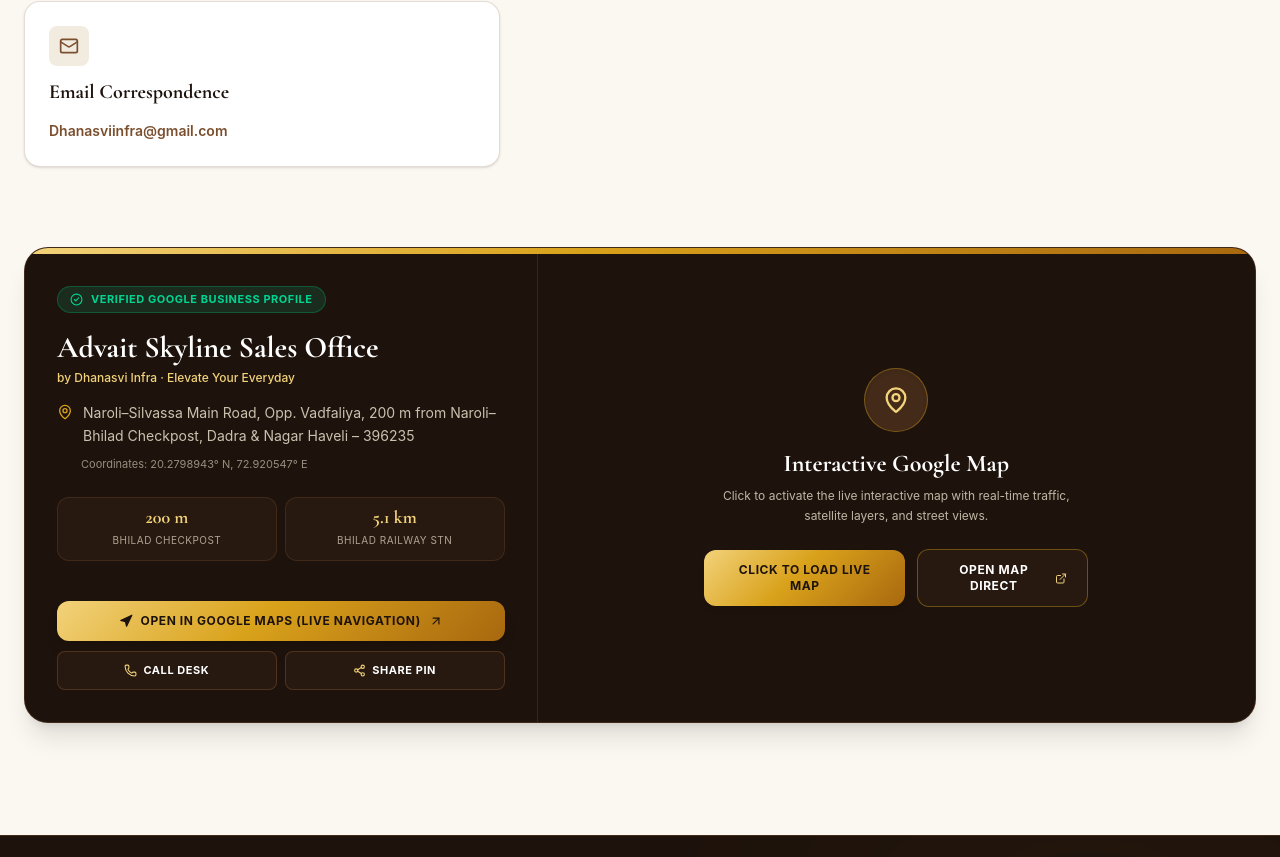
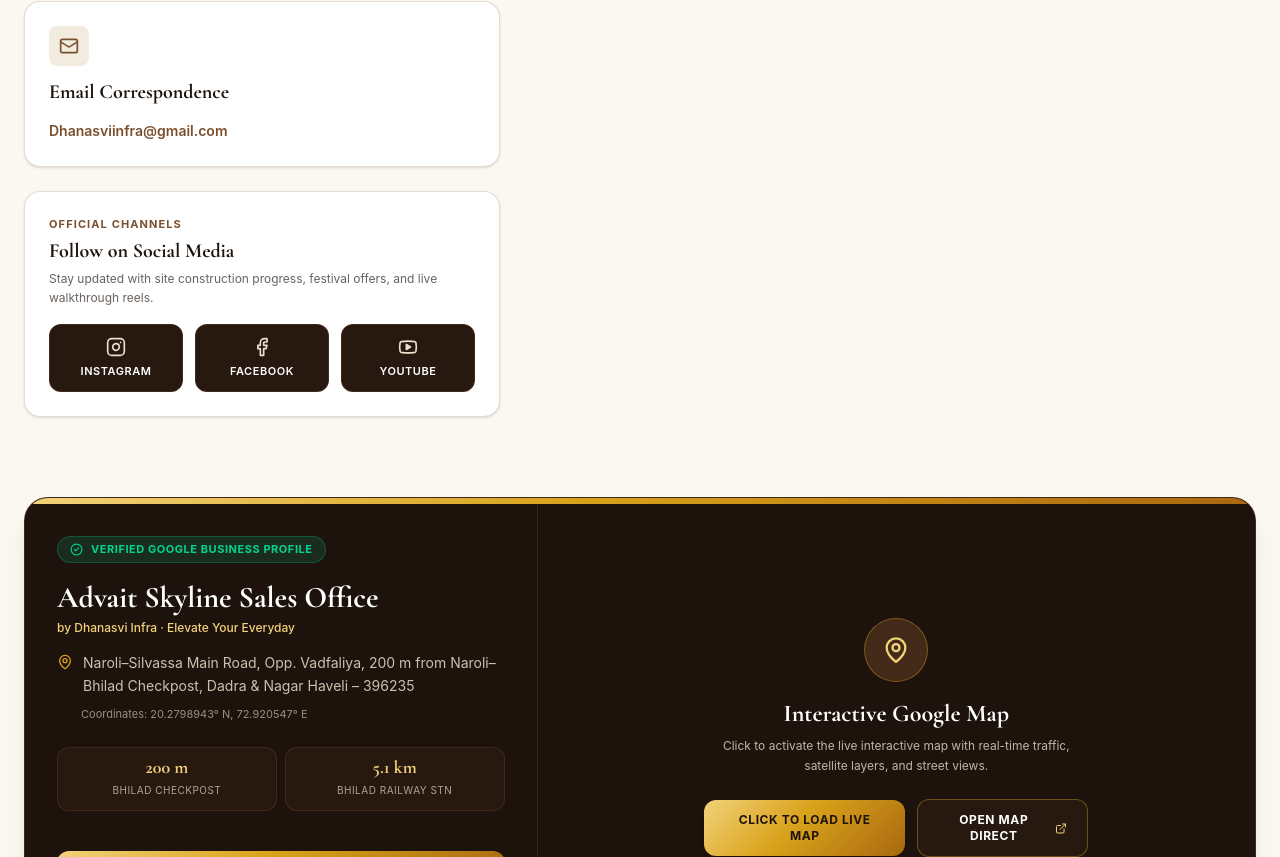
Before and after one commit to bhagyeshkadiya2-lab/advait-skyline, a Next.js app: page /en/contact in a window 1280 px wide. Shown: the part 1343-2200 px from the top of the page. Built offline with nearby package versions, Linux system fonts and the light colour scheme.

Commit message:
feat(branding-seo): integrate official Instagram, Facebook, and YouTube channels across UI, TopBar, Footer, Contact page, and Schema sameAs

```diff
--- a/app/[locale]/contact/page.tsx
+++ b/app/[locale]/contact/page.tsx
@@ -7,6 +7,7 @@ import { createPageMetadata } from '@/lib/seo';
 import JsonLd from '@/components/seo/JsonLd';
 import LeadForm from '@/components/lead/LeadForm';
 import GoogleMapsEmbed from '@/components/sections/GoogleMapsEmbed';
+import SocialLinks from '@/components/ui/SocialLinks';
 import { buildWhatsAppLink } from '@/lib/tracking';
 
 export async function generateMetadata({
@@ -142,6 +143,21 @@ export default async function ContactPage({
                 {PROJECT_DATA.contact.email}
               </a>
             </div>
+
+            <div className="p-6 rounded-2xl border border-[#7B4F2E]/20 bg-white shadow-sm space-y-4">
+              <div className="space-y-1">
+                <span className="text-[11px] font-sans uppercase tracking-widest text-[#7B4F2E] font-bold block">
+                  Official Channels
+                </span>
+                <h3 className="font-display text-xl font-bold text-[#1E130C]">
+                  Follow on Social Media
+                </h3>
+                <p className="text-xs text-[#2A1F18]/70 font-sans leading-relaxed">
+                  Stay updated with site construction progress, festival offers, and live walkthrough reels.
+                </p>
+              </div>
+              <SocialLinks variant="card" />
+            </div>
           </div>
 
           {/* Right Lead Form */}
--- a/components/layout/Footer.tsx
+++ b/components/layout/Footer.tsx
@@ -7,6 +7,7 @@ import { useTranslations } from 'next-intl';
 import { Link } from '@/i18n/routing';
 import { PROJECT_DATA } from '@/lib/project-data';
 import { pushDataLayerEvent } from '@/lib/tracking';
+import SocialLinks from '@/components/ui/SocialLinks';
 
 export default function Footer() {
   const t = useTranslations('footer');
@@ -166,6 +167,12 @@ export default function Footer() {
                   {PROJECT_DATA.contact.email}
                 </a>
               </p>
+              <div className="pt-2">
+                <span className="block text-[#EADFCB]/50 uppercase text-[10px] tracking-wider font-semibold mb-2">
+                  Official Social Channels
+                </span>
+                <SocialLinks variant="footer" />
+              </div>
             </div>
           </div>
 
--- a/components/layout/Header.tsx
+++ b/components/layout/Header.tsx
@@ -23,6 +23,7 @@ import {
 import { useTranslations } from 'next-intl';
 import { Link, usePathname } from '@/i18n/routing';
 import LanguageSwitcher from './LanguageSwitcher';
+import SocialLinks from '@/components/ui/SocialLinks';
 import { PROJECT_DATA } from '@/lib/project-data';
 import { pushDataLayerEvent, buildWhatsAppLink } from '@/lib/tracking';
 
@@ -669,6 +670,11 @@ export default function Header() {
               <LanguageSwitcher />
             </div>
 
+            <div className="flex items-center justify-between py-2 border-y border-[#7B4F2E]/30">
+              <span className="text-xs text-[#EADFCB]/70 font-sans">Follow Us:</span>
+              <SocialLinks variant="topbar" />
+            </div>
+
             <div className="grid grid-cols-2 gap-3">
               <a
                 href={`tel:${PROJECT_DATA.contact.primaryCallNumber}`}
--- a/components/layout/TopBar.tsx
+++ b/components/layout/TopBar.tsx
@@ -4,6 +4,7 @@ import React, { useEffect, useState } from 'react';
 import { Phone, ShieldCheck } from 'lucide-react';
 import { useTranslations } from 'next-intl';
 import LanguageSwitcher from './LanguageSwitcher';
+import SocialLinks from '@/components/ui/SocialLinks';
 import { PROJECT_DATA } from '@/lib/project-data';
 import { pushDataLayerEvent } from '@/lib/tracking';
 
@@ -38,6 +39,7 @@ export default function TopBar() {
 
         {/* Right: Language switcher & phone call */}
         <div className="flex items-center gap-4 shrink-0">
+          <SocialLinks variant="topbar" className="hidden md:flex" />
           <LanguageSwitcher />
 
           <a
--- /dev/null
+++ b/components/ui/SocialLinks.tsx
@@ -0,0 +1,168 @@
+'use client';
+
+import React from 'react';
+import { PROJECT_DATA } from '@/lib/project-data';
+import { pushDataLayerEvent } from '@/lib/tracking';
+
+export function InstagramIcon({ className = '', size = 16 }: { className?: string; size?: number }) {
+  return (
+    <svg
+      width={size}
+      height={size}
+      viewBox="0 0 24 24"
+      fill="none"
+      stroke="currentColor"
+      strokeWidth="2"
+      strokeLinecap="round"
+      strokeLinejoin="round"
+      className={className}
+    >
+      <rect width="20" height="20" x="2" y="2" rx="5" ry="5" />
+      <path d="M16 11.37A4 4 0 1 1 12.63 8 4 4 0 0 1 16 11.37z" />
+      <line x1="17.5" x2="17.51" y1="6.5" y2="6.5" />
+    </svg>
+  );
+}
+
+export function FacebookIcon({ className = '', size = 16 }: { className?: string; size?: number }) {
+  return (
+    <svg
+      width={size}
+      height={size}
+      viewBox="0 0 24 24"
+      fill="none"
+      stroke="currentColor"
+      strokeWidth="2"
+      strokeLinecap="round"
+      strokeLinejoin="round"
+      className={className}
+    >
+      <path d="M18 2h-3a5 5 0 0 0-5 5v3H7v4h3v8h4v-8h3l1-4h-4V7a1 1 0 0 1 1-1h3z" />
+    </svg>
+  );
+}
+
+export function YoutubeIcon({ className = '', size = 16 }: { className?: string; size?: number }) {
+  return (
+    <svg
+      width={size}
+      height={size}
+      viewBox="0 0 24 24"
+      fill="none"
+      stroke="currentColor"
+      strokeWidth="2"
+      strokeLinecap="round"
+      strokeLinejoin="round"
+      className={className}
+    >
+      <path d="M2.5 17a24.12 24.12 0 0 1 0-10 2 2 0 0 1 1.4-1.4 49.56 49.56 0 0 1 16.2 0A2 2 0 0 1 21.5 7a24.12 24.12 0 0 1 0 10 2 2 0 0 1-1.4 1.4 49.55 49.55 0 0 1-16.2 0A2 2 0 0 1 2.5 17" />
+      <polygon points="10 15 15 12 10 9 10 15" fill="currentColor" />
+    </svg>
+  );
+}
+
+export interface SocialLinksProps {
+  className?: string;
+  iconSize?: number;
+  variant?: 'footer' | 'topbar' | 'card';
+}
+
+export default function SocialLinks({
+  className = '',
+  iconSize = 16,
+  variant = 'footer',
+}: SocialLinksProps) {
+  const socials = [
+    {
+      name: 'Instagram',
+      url: PROJECT_DATA.contact.social.instagram,
+      icon: InstagramIcon,
+      hoverClass: 'hover:text-[#E1306C] hover:border-[#E1306C]/50 hover:bg-[#E1306C]/10',
+      label: 'Follow Advait Skyline on Instagram',
+    },
+    {
+      name: 'Facebook',
+      url: PROJECT_DATA.contact.social.facebook,
+      icon: FacebookIcon,
+      hoverClass: 'hover:text-[#1877F2] hover:border-[#1877F2]/50 hover:bg-[#1877F2]/10',
+      label: 'Connect with Advait Skyline on Facebook',
+    },
+    {
+      name: 'YouTube',
+      url: PROJECT_DATA.contact.social.youtube,
+      icon: YoutubeIcon,
+      hoverClass: 'hover:text-[#FF0000] hover:border-[#FF0000]/50 hover:bg-[#FF0000]/10',
+      label: 'Watch 3D Walkthroughs on YouTube',
+    },
+  ];
+
+  if (variant === 'topbar') {
+    return (
+      <div className={`flex items-center gap-2 ${className}`}>
+        {socials.map((item) => {
+          const Icon = item.icon;
+          return (
+            <a
+              key={item.name}
+              href={item.url}
+              target="_blank"
+              rel="noopener noreferrer"
+              aria-label={item.label}
+              onClick={() => pushDataLayerEvent('social_click', { platform: item.name.toLowerCase(), location: 'topbar' })}
+              className="p-1 rounded text-[#EADFCB]/70 hover:text-[#F2D27A] transition-colors"
+            >
+              <Icon size={13} />
+            </a>
+          );
+        })}
+      </div>
+    );
+  }
+
+  if (variant === 'card') {
+    return (
+      <div className={`grid grid-cols-3 gap-3 ${className}`}>
+        {socials.map((item) => {
+          const Icon = item.icon;
+          return (
+            <a
+              key={item.name}
+              href={item.url}
+              target="_blank"
+              rel="noopener noreferrer"
+              aria-label={item.label}
+              onClick={() => pushDataLayerEvent('social_click', { platform: item.name.toLowerCase(), location: 'contact_card' })}
+              className={`p-3 rounded-xl border border-[#7B4F2E]/30 bg-[#271910] text-[#EADFCB] flex flex-col items-center justify-center gap-1.5 transition-all duration-300 group ${item.hoverClass}`}
+            >
+              <Icon size={20} className="transition-transform group-hover:scale-110" />
+              <span className="text-[11px] font-sans font-semibold tracking-wider uppercase text-white">
+                {item.name}
+              </span>
+            </a>
+          );
+        })}
+      </div>
+    );
+  }
+
+  return (
+    <div className={`flex items-center gap-2.5 ${className}`}>
+      {socials.map((item) => {
+        const Icon = item.icon;
+        return (
+          <a
+            key={item.name}
+            href={item.url}
+            target="_blank"
+            rel="noopener noreferrer"
+            aria-label={item.label}
+            onClick={() => pushDataLayerEvent('social_click', { platform: item.name.toLowerCase(), location: 'footer' })}
+            className={`w-9 h-9 rounded-xl bg-[#271910] border border-[#7B4F2E]/40 text-[#EADFCB] flex items-center justify-center transition-all duration-300 hover:scale-105 shadow-sm ${item.hoverClass}`}
+          >
+            <Icon size={iconSize} />
+          </a>
+        );
+      })}
+    </div>
+  );
+}
--- a/lib/project-data.ts
+++ b/lib/project-data.ts
@@ -84,6 +84,11 @@ export const PROJECT_DATA = {
       longitude: 72.920547,
       googleMapsPlaceUrl: GBP_MAPS_URL,
       embedIframeUrl: 'https://www.google.com/maps/embed?pb=!1m18!1m12!1m3!1d3742.6657930800615!2d72.920547!3d20.2798943!2m3!1f0!2f0!3f0!3m2!1i1024!2i768!4f13.1!3m3!1m2!1s0x3be0cd00330b9017%3A0x8c8df8922e650cec!2sAdvait%20Skyline!5e0!3m2!1sen!2sin!4v1717657200000!5m2!1sen!2sin',
+    },
+    social: {
+      instagram: 'https://www.instagram.com/advaitskyline/',
+      facebook: 'https://www.facebook.com/profile.php?id=61590554242765',
+      youtube: 'https://www.youtube.com/@ADVAITSKYLINE',
     },
   },
 
```
Also changed, not shown: components/seo/JsonLd.tsx (+9 -5 lines).
